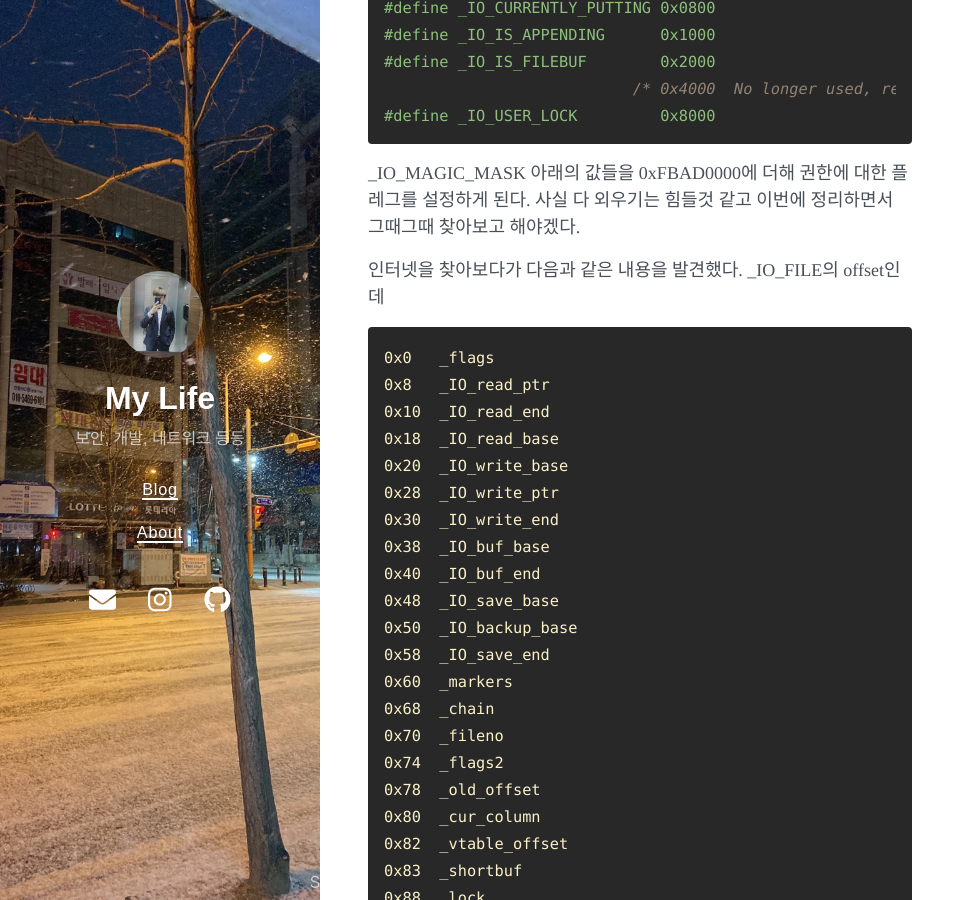
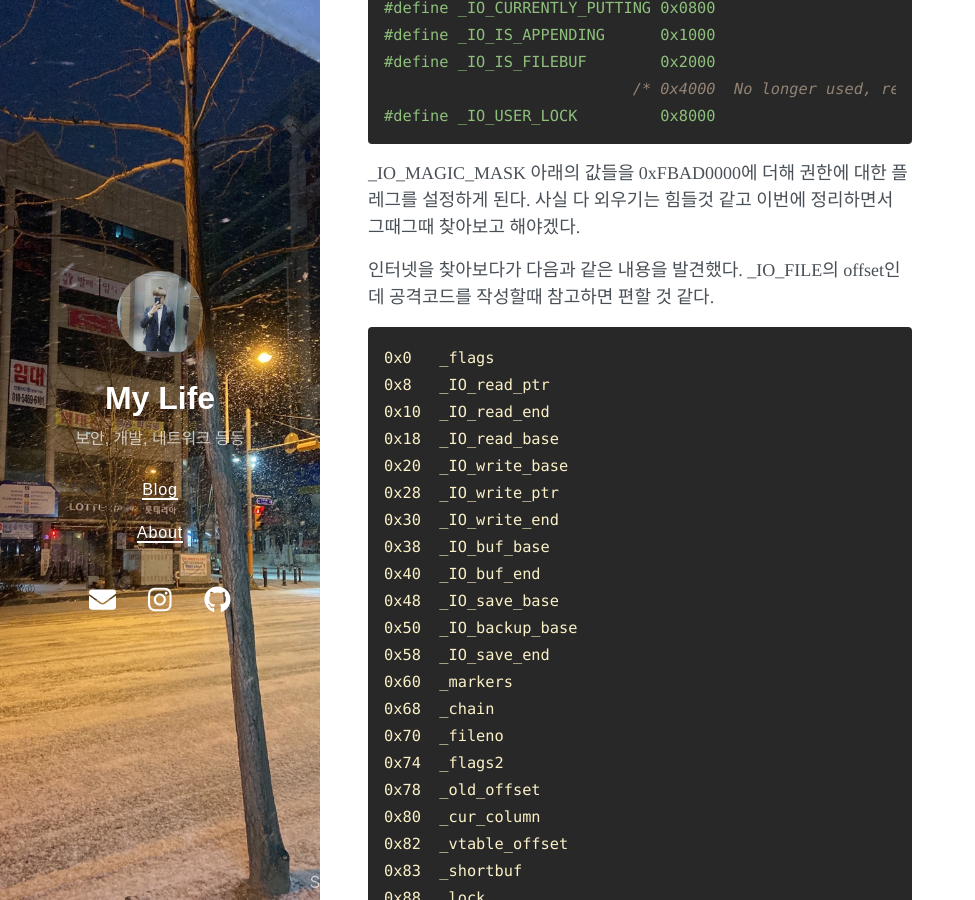
Before and after one commit to dig06161/dig06161.github.io, a Jekyll site: the page built from _posts/2023-02-28-dreamhack-pwn-iofile_aw.md, in a window 1280 px wide and 900 px high, scrolled down 2557 px. Shown: the whole window, without its empty margins (0-975 px from the left). Built offline with Jekyll 4.4.1, drawn with Linux system fonts in a browser that asks for light colours; nearby versions of some CDN libraries; comment, search, counter and statistics services are not loaded.

Commit message:
ㅁㅇㄹ

````diff
--- a/_posts/2023-02-28-dreamhack-pwn-iofile_aw.md
+++ b/_posts/2023-02-28-dreamhack-pwn-iofile_aw.md
@@ -102,7 +102,7 @@ _flags의 경우 0xfbad0000로 상위 2바이트가 고정이고 하위 2바이
 ```
 _IO_MAGIC_MASK 아래의 값들을 0xFBAD0000에 더해 권한에 대한 플레그를 설정하게 된다. 사실 다 외우기는 힘들것 같고 이번에 정리하면서 그때그때 찾아보고 해야겠다.
 
-인터넷을 찾아보다가 다음과 같은 내용을 발견했다. _IO_FILE의 offset인데
+인터넷을 찾아보다가 다음과 같은 내용을 발견했다. _IO_FILE의 offset인데 공격코드를 작성할때 참고하면 편할 것 같다.
 
 ```
 0x0   _flags
````
